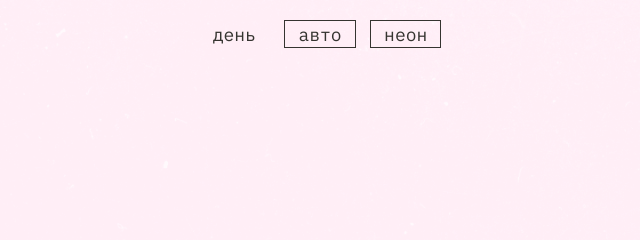
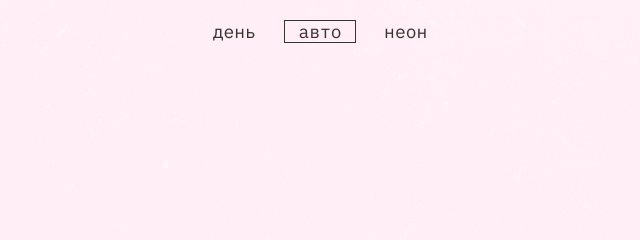
Before and after one commit to morik196911/slozhno-sosredotochitsya-fd, a plain HTML site: page index.html in a window 1280 px wide. Shown: the top 240 px of the page, 320-960 px from the left. Drawn offline with Linux system fonts and the light colour scheme.

Commit message:
Первая проверка ревьюером

```diff
--- a/index.html
+++ b/index.html
@@ -69,7 +69,7 @@
               важные. Где же легендарная многозадачность, когда она так нужна
               вам (и всем нанимающим менеджерам этого мира)? А дело в том, что
               её просто не существует. Исследователи
-              <a class="text-block__link" href="">выяснили</a>, что мозгу тяжело
+              <a class="text-block__link" href="https://dana.org/news-and-insights/" target="_blank">выяснили</a>, что мозгу тяжело
               концентрироваться даже на двух делах одновременно. А когда в поле
               внимания попадает несколько важных задач, организм паникует и
               выделяет кортизол и адреналин — «гормоны стресса». Из-за этого мы
@@ -166,7 +166,7 @@
               <h4 class="text-block__subtitle title-decor">Прогуляйтесь</h4>
               <p class="text-block__content">
                 Или даже пробегитесь. Лучше найти парк или лес: один эксперимент
-                <a class="text-block__link" href="">показал</a>, что созерцание
+                <a class="text-block__link" href="https://www.sciencedirect.com/science/article/abs/pii/S0272494415000328" target="_blank">показал</a>, что созерцание
                 природы повышает концентрацию, в то время как после просмотра
                 городских пейзажей она наоборот понижается. Можно совместить
                 прогулку с физическими упражнениями или бегом — так в мозг
--- a/styles/light.css
+++ b/styles/light.css
@@ -9,6 +9,7 @@
     Так стили написанные ниже будут иметь больший вес,
     чем стили в медиазапросе предпочтений пользователя
   */
+  --main-bg-color: #fff1f7;
   --accent-color: rgba(255, 141, 203, 1);
   --bg-image: url(../images/cover-image-light.png);
   --main-text-color: rgba(53, 52, 48, 1);
@@ -27,6 +28,7 @@
 
 @media (prefers-color-scheme: light) {
   :root {
+    --main-bg-color: #fff1f7;
     --accent-color: rgba(255, 141, 203, 1);
     --bg-image: url(../images/cover-image-light.png);
     --main-text-color: rgba(53, 52, 48, 1);
--- a/styles/style.css
+++ b/styles/style.css
@@ -4,6 +4,7 @@
   /* сохраните в разметке и стилях класс page у тега body. Он удобен, чтобы составлять селекторы для разных цветовых тем. */
 
   background-image: var(--bg-image, url(../images/cover-image-dark.png));
+  background-color: var(--main-bg-color);
   background-position: center;
   background-size: cover;
   background-attachment: fixed;
@@ -31,7 +32,6 @@
   text-transform: uppercase;
   line-height: 25px;
   color: var(--accent-color);
-
   flex-direction: row;
   align-items: center;
   gap: 10px;
@@ -82,6 +82,12 @@
   text-shadow: 4px 4px 0 var(--accent-color);
 }
 
+.header__theme-menu-list {
+  display: flex;
+  flex-direction: column;
+  justify-content: flex-end;
+}
+
 .header__theme-menu-item:not(:last-of-type) {
   margin-block-end: var(--menu-gap);
 }
@@ -91,16 +97,13 @@
   border: 1px solid transparent;
   font-weight: 400;
   font-size: var(--main-text-size);
-  line-height: var(--main-line-height);
+  line-height: 18px;
   color: var(--nav-color);
   padding-block-start: 1.5px;
   padding-inline-end: 13px;
   padding-block-end: 1.5px;
   padding-inline-start: 13px;
-}
-
-.header__theme-menu-button_type_dark {
-  border-color: var(--nav-color);
+  cursor: pointer;
 }
 
 .header__theme-menu-button_active {
@@ -338,12 +341,16 @@
   .header__theme-menu {
     align-self: start;
     justify-self: center;
+    inline-size: 100%;
   }
+
   .header__theme-menu-list {
-    display: flex;
     flex-direction: row;
     justify-content: center;
-    gap: var(--menu-gap);
+  }
+
+  .header__theme-menu-item:not(:first-of-type) {
+    margin-inline-start: var(--menu-gap);
   }
 
   .content-section {
--- a/styles/variables.css
+++ b/styles/variables.css
@@ -4,6 +4,7 @@
 */
 :root {
   --main-font-family: "IBM Plex mono", monospace;
+  --main-bg-color: #000028;
   --accent-color: rgba(255, 0, 112, 1);
   --bg-image: url(../images/cover-image-dark.png);
   --main-text-color: rgba(241, 178, 206, 1);
```
